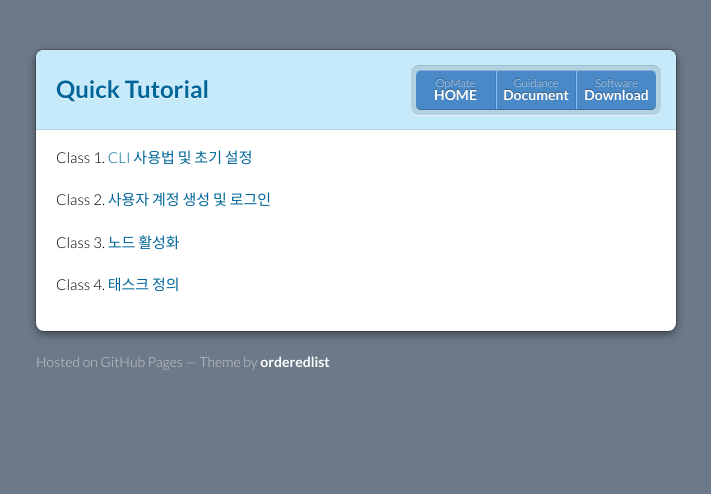
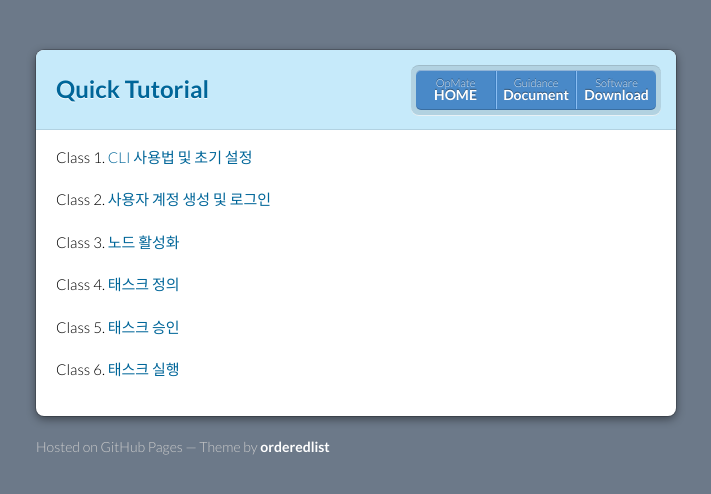
Before and after one commit to opmate/opmate.github.io, a Jekyll site: the page built from document/QuickTutorial.md, in a window 1280 px wide. Shown: the top 494 px of the page, without its empty margins (284-995 px from the left). Built offline with Jekyll 4.4.1, drawn with Linux system fonts in a browser that asks for light colours; our own code applies the rules of GitHub Pages for plain Markdown files; a script that is not in the unit is left out; the repository's description, which GitHub fills in, is left out.

Commit message:
Update QuickTutorial.md

```diff
--- a/document/QuickTutorial.md
+++ b/document/QuickTutorial.md
@@ -9,3 +9,7 @@ Class 2. [사용자 계정 생성 및 로그인](QuickTutorial2.md)
 Class 3. [노드 활성화](QuickTutorial3.md)
 
 Class 4. [태스크 정의](QuickTutorial4.md)
+
+Class 5. [태스크 승인](QuickTutorial5.md)
+
+Class 6. [태스크 실행](QuickTutorial6.md)
```
